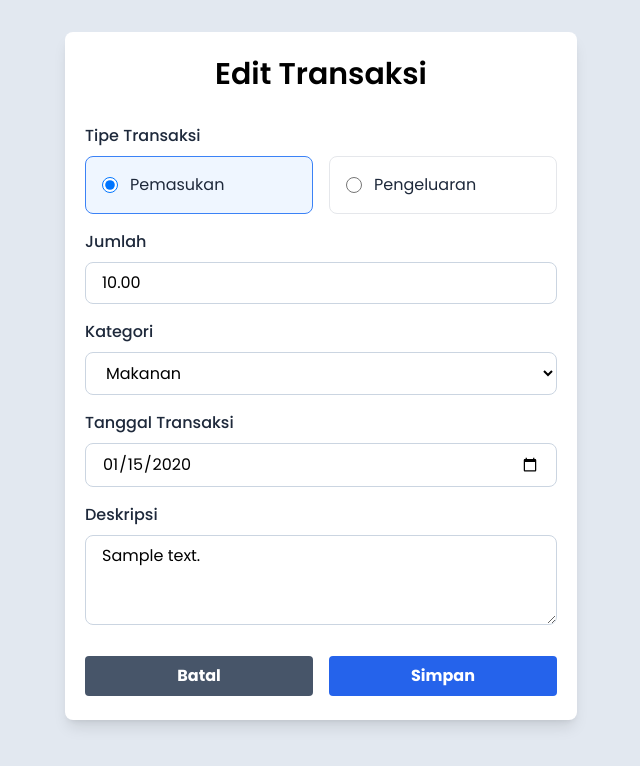
After one commit to RLA07/pencatat_keuangan, a PHP site: page /edit-transaksi.php?id=1 in a window 1280 px wide. The commit adds this page. Shown: the top 766 px of the page, without its empty margins (319-959 px from the left). Run offline with PHP 8.4, Linux system fonts and the light colour scheme; the visitor is signed in with stand-in values (Sample User, id 1); tables that the repository leaves empty hold one stand-in row (values such as "Sample post"); style sheets or scripts are compiled from the project's sources.

Commit message:
feat: Update README and add edit transaction feature
- Updated README.md to reflect the completed "Update" (edit transaction) feature.
- Added detailed file paths for main PHP files in the "Project Structure" section of README.md.
- Included new files related to the edit transaction functionality:
    - `edit-transaksi.php`
    - `src/includes/php/edit-transaksi-include.php`
    - `src/includes/php/edit-transaksi-proses.php`

```diff
--- a/dashboard.php
+++ b/dashboard.php
@@ -8,7 +8,7 @@ require_once ROOT_PATH . '/src/includes/php/dashboard-proses.php';
 <head>
     <meta charset="UTF-8">
     <meta name="viewport" content="width=device-width, initial-scale=1.0">
-    <title>Dashboard</title>
+    <title>Dashboard - Nawala</title>
     <link rel="stylesheet" href="./dist/assets/css/style.css">
     <?php require_once ROOT_PATH . "/src/includes/php/favicon.php"; ?>
 </head>
@@ -71,7 +71,7 @@ require_once ROOT_PATH . '/src/includes/php/dashboard-proses.php';
                     Tambah Transaksi</a>
             </div>
             <div class="overflow-y-full bg-green-50">
-                <table class=" text-left w-full shadow-lg rounded-lg bg-slate-50">
+                <table class="text-left w-full shadow-lg rounded-sm bg-slate-50">
                     <thead class="bg-slate-100 border-b border-slate-200 rounded-top-circle">
                         <tr>
                             <th class="p-4 text-sm sm:text-md font-normal sm:font-bold">Tanggal</th>
--- /dev/null
+++ b/edit-transaksi.php
@@ -0,0 +1,107 @@
+<?php
+session_start();
+require_once __DIR__ . '/config.php';
+require_once ROOT_PATH . "/src/includes/php/edit-transaksi-include.php";
+?>
+
+<!DOCTYPE html>
+<html lang="en">
+
+<head>
+    <meta charset="UTF-8">
+    <meta name="viewport" content="width=device-width, initial-scale=1.0">
+    <title>Edit Transaksi - Nawala</title>
+    <link rel="stylesheet" href="./dist/assets/css/style.css">
+    <?php require_once ROOT_PATH . "/src/includes/php/favicon.php"; ?>
+</head>
+
+<body class="bg-slate-200">
+    <div class="container px-4 sm:px-6 py-4 sm:py-8 mx-auto">
+        <div class="bg-white max-w-lg mx-auto px-5 py-6 rounded-lg shadow-lg">
+            <h1 class="text-center text-3xl font-semibold mb-8">
+                Edit Transaksi
+            </h1>
+            <?php if (isset($_SESSION['error_message'])): ?>
+            <div class="mb-4 p-4 bg-red-100 text-red-700 rounded-lg">
+                <?= htmlspecialchars($_SESSION['error_message']) ?>
+            </div>
+            <?php unset($_SESSION['error_message']); ?>
+            <?php endif; ?>
+
+            <form action="./src/includes/php/edit-transaksi-proses.php" method="post">
+
+                <input type="hidden" name="transaction_id" value="<?= htmlspecialchars($transaction['id']) ?>">
+
+                <div class="mb-4 w-full">
+                    <label for="" class="block text-slate-800 font-medium mb-2">Tipe Transaksi</label>
+                    <div class="flex gap-4 sm:gap-4">
+                        <label for="income"
+                            class="flex items-center py-4 px-2  sm:px-4 border rounded-lg flex-1 cursor-pointer has-[:checked]:bg-blue-50 has-[:checked]:border-blue-500">
+                            <input type="radio" id="income" name="type" placeholder="Pemasukan" value="income"
+                                class="h-4 w-4 text-green-600 focus:ring-green-500"
+                                <?= ($transaction['type'] == 'income')? 'checked' : '' ?>>
+                            <span class="ml-3 text-slate-800">Pemasukan</span>
+                        </label>
+                        <label for="expense"
+                            class="flex items-center py-4 px-2  sm:px-4 border rounded-lg flex-1 cursor-pointer has-[:checked]:bg-blue-50 has-[:checked]:border-blue-500">
+                            <input type="radio" id="expense" name="type" placeholder="Pengeluaran" value="expense"
+                                class="h-4 w-4 text-red-600 focus:ring-red-500"
+                                <?= ($transaction['type'] == 'expense')? 'checked' : '' ?>>
+                            <span class="ml-3 text-slate-800">Pengeluaran</span>
+                        </label>
+                    </div>
+                </div>
+
+                <div class="mb-4">
+                    <label for="amount" class="block text-slate-800 font-medium mb-2">Jumlah</label>
+                    <input type="number" id="amount" name="amount"
+                        value="<?= htmlspecialchars($transaction['amount']) ?>" required
+                        class="w-full px-4 py-2 rounded-lg border-slate-300 border">
+                </div>
+
+                <div class="mb-4">
+                    <label for="category" class="block text-slate-800 font-medium mb-2">Kategori</label>
+                    <select id="category" name="category" required
+                        class="w-full px-4 py-2 border border-slate-300 rounded-lg focus:ring-2 focus:ring-blue-500 bg-white">
+                        <?php
+                        $categories = ['Makanan', 'Tagihan', 'Hiburan', 'Gaji', 'Lainnya'];
+                        foreach ($categories as $category) {
+                            $selected = ($transaction['category'] == $category)? 'selected' : '';
+                            echo "<option value='{$category}' {$selected}>{$category}</option>";
+                        }
+                        ?>
+                    </select>
+                </div>
+
+                <div class="mb-4">
+                    <label for="transaction_date" class="block text-slate-800 font-medium mb-2">Tanggal
+                        Transaksi</label>
+                    <input type="date" id="transaction_date" name="transaction_date"
+                        value="<?= htmlspecialchars($transaction['transaction_date']) ?>" required
+                        class="w-full px-4 py-2 border border-slate-300 rounded-lg">
+                </div>
+
+                <div class=" mb-6">
+                    <label for="description" class="block text-slate-800 font-medium mb-2">Deskripsi</label>
+                    <textarea name="description" id="description" cols="30" rows="3"
+                        class="w-full px-4 py-2 border border-slate-300 rounded-lg focus:ring-2 focus:ring-blue-500"><?= htmlspecialchars($transaction['description']) ?>
+                    </textarea>
+                </div>
+
+                <div class="flex gap-4">
+                    <a href="./dashboard.php"
+                        class="text-center w-full bg-slate-600 hover:bg-slate-700 text-white font-bold py-2 px-4 rounded">
+                        Batal
+                    </a>
+                    <button type="submit"
+                        class="text-center w-full bg-blue-600 hover:bg-blue-700 text-white font-bold py-2 px-4 rounded">
+                        Simpan
+                    </button>
+                </div>
+            </form>
+        </div>
+    </div>
+
+</body>
+
+</html>
--- a/login.php
+++ b/login.php
@@ -14,7 +14,7 @@ exit();
 <head>
     <meta charset="UTF-8">
     <meta name="viewport" content="width=device-width, initial-scale=1.0">
-    <title>Login - Pencatat Keuangan</title>
+    <title>Masuk - Nawala</title>
     <link href="<?= BASE_URL ?>/dist/assets/css/style.css" rel="stylesheet">
     <?php require_once ROOT_PATH . "/src/includes/php/favicon.php"; ?>
 </head>
--- a/register.php
+++ b/register.php
@@ -14,7 +14,7 @@ if (isset($_SESSION['user_id'])) {
 <head>
     <meta charset="UTF-8">
     <meta name="viewport" content="width=device-width, initial-scale=1.0">
-    <title>Daftar Akun - Pencatat Keuangan</title>
+    <title>Daftar - Nawala</title>
     <link href="./dist/assets/css/style.css" rel="stylesheet">
     <?php require_once  ROOT_PATH . "/src/includes/php/favicon.php"; ?>
 </head>
--- /dev/null
+++ b/src/includes/php/edit-transaksi-include.php
@@ -0,0 +1,29 @@
+<?php
+
+if (!isset($_SESSION['user_id'])) {
+    header("Location: login.php");
+    exit();
+}
+
+if(!isset($_GET['id'])) {
+    header("Location: dashboard.php?status=error&message=ID tidak ditemukan.");
+    exit();
+}
+
+$transaction_id = $_GET['id'];
+$user_id = $_SESSION['user_id'];
+
+$sql = "SELECT * FROM transactions WHERE id = ? AND user_id = ?";
+$stmt = mysqli_prepare($conn, $sql);
+mysqli_stmt_bind_param($stmt, "ii", $transaction_id, $user_id);
+mysqli_stmt_execute($stmt);
+$result = mysqli_stmt_get_result($stmt);
+$transaction = mysqli_fetch_assoc($result);
+mysqli_stmt_close($stmt);
+
+if (!$transaction) {
+    header("Location: dashboard.php?status=error&message=Transaksi tidak ditemukan.");
+    exit();
+}
+
+?>
--- a/tambah-transaksi.php
+++ b/tambah-transaksi.php
@@ -14,7 +14,7 @@ if (!isset($_SESSION['user_id'])) {
 <head>
     <meta charset="UTF-8">
     <meta name="viewport" content="width=device-width, initial-scale=1.0">
-    <title>Document</title>
+    <title>Tambah Transaksi - Nawala</title>
     <link rel="stylesheet" href="./dist/assets/css/style.css">
     <?php require_once ROOT_PATH . "/src/includes/php/favicon.php"; ?>
 </head>
@@ -47,7 +47,7 @@ if (!isset($_SESSION['user_id'])) {
                             <span class="ml-3 text-slate-700">Pemasukan</span>
                         </label>
                         <label for="type_expense"
-                            class="flex items-center p-4 sm:p-4 border rounded-lg flex-1 cursor-pointer has-[:checked]:bg-blue-50 has-[:checked]:border-blue-500">
+                            class="flex items-center py-4 px-2  sm:px-4 border rounded-lg flex-1 cursor-pointer has-[:checked]:bg-blue-50 has-[:checked]:border-blue-500">
                             <input type="radio" id="type_expense" name="type" value="expense"
                                 class="h-4 w-4 text-red-600 focus:ring-red-500">
                             <span class="ml-3 text-slate-700">Pengeluaran</span>
```
Also changed, not shown: dist/assets/css/style.css (+37 -36 lines), src/includes/php/edit-transaksi-proses.php (added, +55 -0 lines), README.md.
